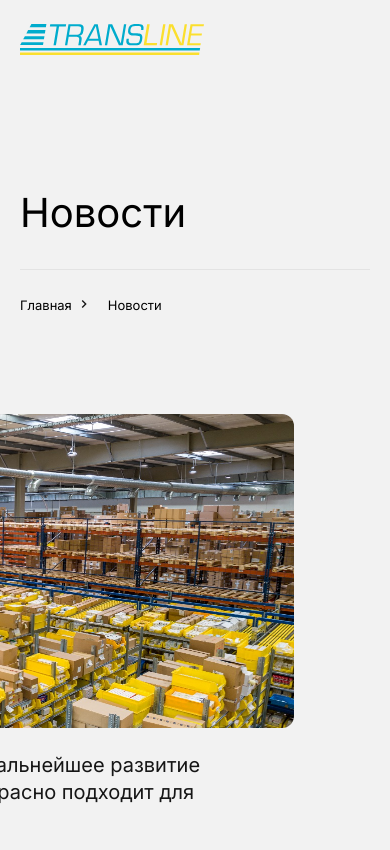
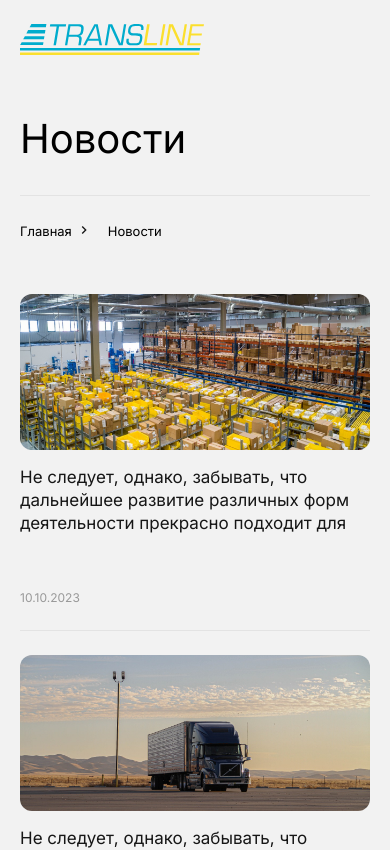
Before and after one commit to madbrine/transline-2023, a Next.js app: page /news in a window 390 px wide. Shown: the top 850 px of the page. Built offline with nearby package versions, Linux system fonts and the light colour scheme.

Commit message:
upd mobile adapt
news

```diff
--- a/src/compnents/news-intro/styles.module.css
+++ b/src/compnents/news-intro/styles.module.css
@@ -9,3 +9,16 @@
     display: flex;
     justify-content: flex-end;
 }
+
+@media (max-width: 1200px) {
+    .margin-block{
+        margin-top: 114px;
+    }
+
+    .container {
+        margin-top: 54px;
+        margin-left: 20px;
+        margin-right: 20px;
+        justify-content: none;
+    }
+}
--- a/src/compnents/news-item/styles.module.css
+++ b/src/compnents/news-item/styles.module.css
@@ -10,6 +10,7 @@
     width: 100%;
     height: 314px;
     border-radius: 12px;
+    object-fit: cover;
 }
 
 .content-pos {
@@ -54,3 +55,41 @@
     height: 1px;
     background-color: #e3e3e3;
 }
+
+@media (max-width: 1200px) {
+    .news-item {
+        width: 100%;
+        height: 337px;
+    }
+
+    .news-item img {
+        height: 156px;
+    }
+
+    .content-pos {
+        height: 165px;
+    }
+
+    .content-pos p {
+        font-size: 17px;
+        line-height: 23px;
+    }
+
+    .info-pos {
+        display: flex;
+        flex-direction: column;
+        justify-content: space-between;
+        margin-bottom: 0;
+        height: 41px;
+    }
+
+    .date {
+        font-size: 12px;
+        font-weight: 400;
+        line-height: 17px;
+    }
+
+    .tag {
+        display: none;
+    }
+}
--- a/src/compnents/news-line/styles.module.css
+++ b/src/compnents/news-line/styles.module.css
@@ -1,11 +1,6 @@
 .news-line {
     display: flex;
     flex-direction: row;
-}
-
-.news-line {
-    display: flex;
-    flex-wrap: wrap;
 }
 
 .news-item-wrapper {
@@ -16,3 +11,14 @@
 .news-item-wrapper:nth-child(2n) {
     margin-right: 0;
 }
+
+@media (max-width: 1200px) {
+    .news-line {
+        flex-direction: column;
+    }
+
+    .news-item-wrapper {
+        margin-right: 0;
+        margin-bottom: 24px;
+    }
+}
```
